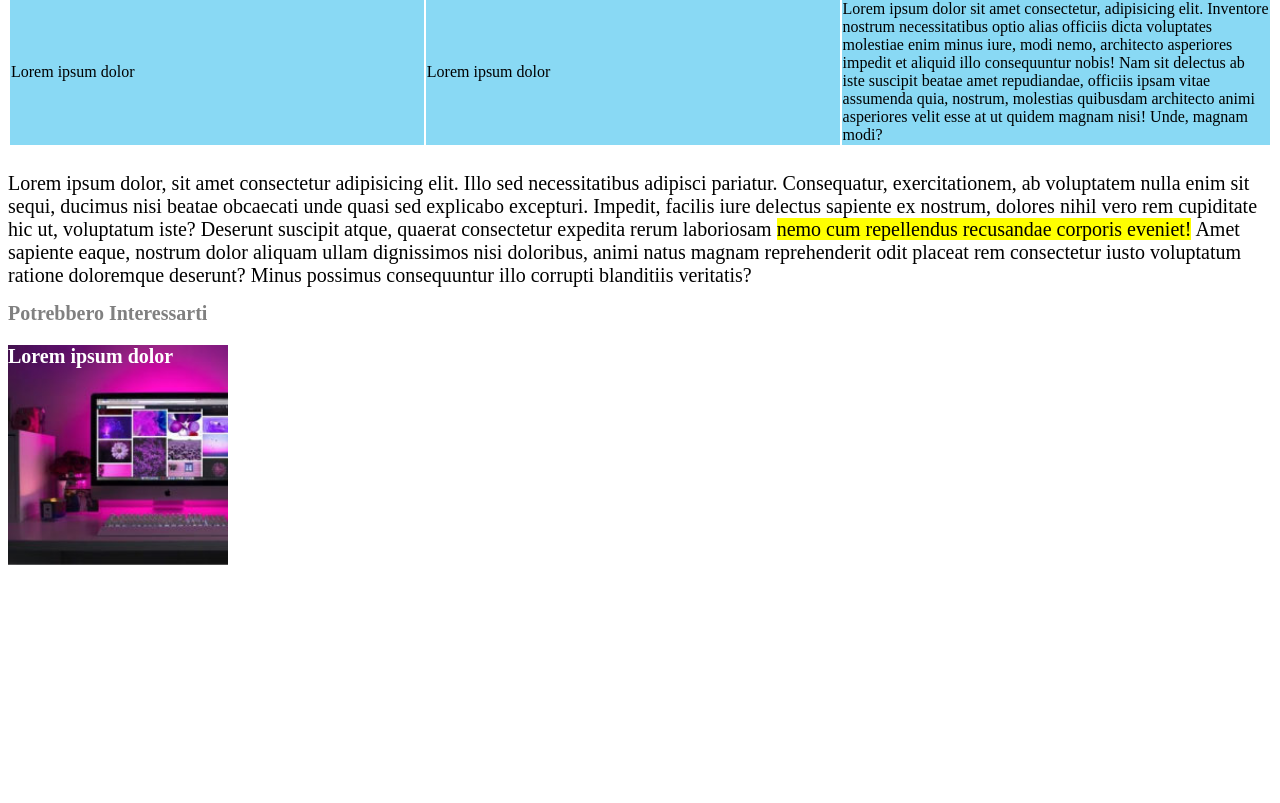
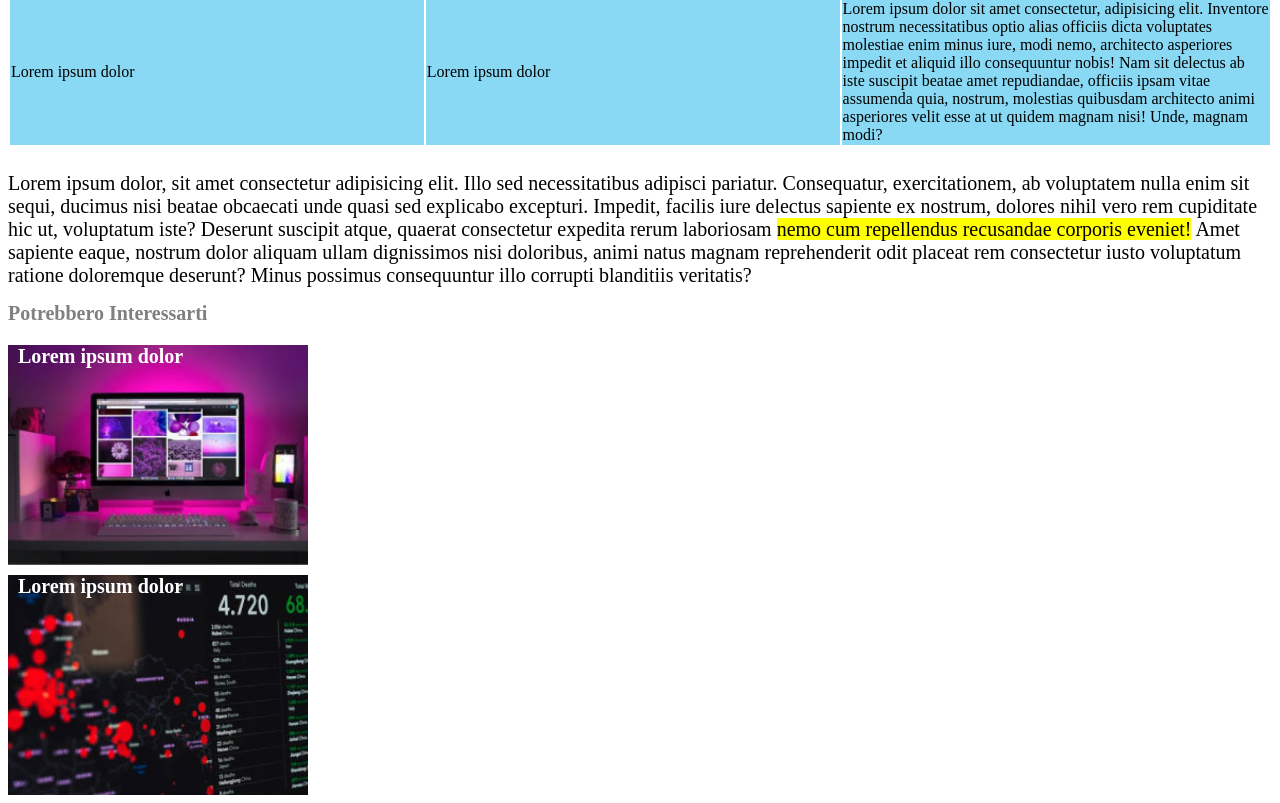
Before and after one commit to Giovanni-Palmitessa/html-css-booleaner, a plain HTML site: page index.html in a window 1280 px wide. Shown: the part 1346-2149 px from the top of the page. Before the commit the page ends 1919 px from the top, so only its background shows below. Drawn offline with Linux system fonts and the light colour scheme.

Commit message:
ex. completed

```diff
--- a/assets/style.css
+++ b/assets/style.css
@@ -76,7 +76,7 @@ th{
 
 .scrivania{
     margin-top: 20px;
-    width: 220px;
+    width: 300px;
     height: 220px;
     background-image: url(../img/monitor.jpg);
     background-size: cover;
@@ -86,4 +86,14 @@ th{
     color: white;
     font-size: 20px;
     font-weight: bolder;
+    margin-top: 10px;
+    margin-left: 10px;
 }
+
+.grafico{
+    width: 300px;
+    height: 220px;
+    margin-top: 10px;
+    background-image: url(../img/graph.jpg);
+    background-size: cover;
+}
--- a/index.html
+++ b/index.html
@@ -85,6 +85,10 @@
         <div class="scrivania">
             <span class="lorem">Lorem ipsum dolor</span>
         </div>
+
+        <div class="grafico">
+            <span class="lorem">Lorem ipsum dolor</span>
+        </div>
     </footer>
 </body>
 </html>
```
